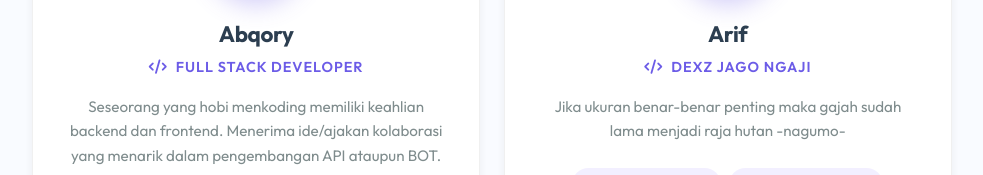
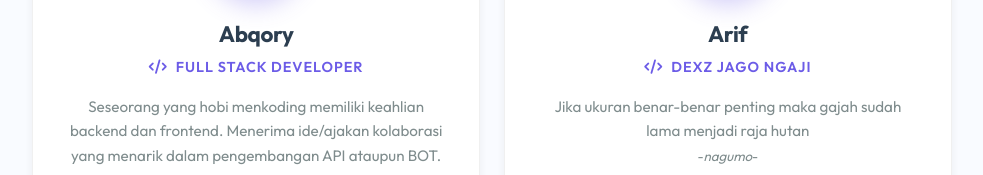
Before and after one commit to abqoryme/Migi-restapi, a website: page page/support.html in a window 1280 px wide. Shown: the part 962-1137 px from the top of the page, without its empty margins (148-1131 px from the left). Drawn offline with nearby package versions, Linux system fonts and the light colour scheme; files that its build step writes are made by us from their sources.

Commit message:
Add files via upload

```diff
--- a/page/support.html
+++ b/page/support.html
@@ -472,7 +472,7 @@
                             <i class="fas fa-code me-2"></i>Dexz Jago Ngaji
                         </div>
                         <p class="contributor-description">
-                            Jika ukuran benar-benar penting maka gajah sudah lama menjadi raja hutan  -nagumo-
+                            Jika ukuran benar-benar penting maka gajah sudah lama menjadi raja hutan <br> <small>-<cite>nagumo</cite>-</small>
                         </p>
                         <div class="contributor-skills">
                             <span class="skill-badge">
```
